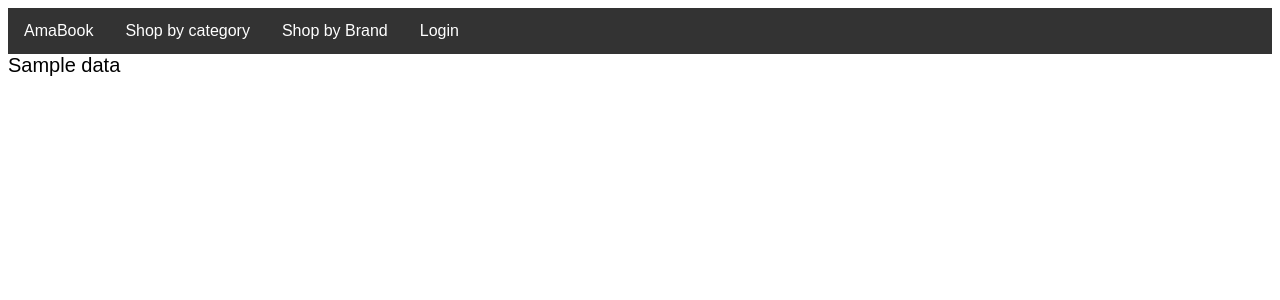
After one commit to Apacher122/DB-Project-1, a Flask app: template webserver/templates/item.html in a window 1280 px wide. The commit adds this page. Shown: the top 300 px of the page. Run offline with Flask 2, Linux system fonts and the light colour scheme; the template is opened without the code that fills it: most values are stand-ins (such as "Sample title", 1, 10 or a date in 2020); parts of the project's set-up code (start-up, migrations or seed data) failed here and were passed over.

Commit message:
Product links redirect to item.html which has product info Changed some variable names in server.py for index, category, brand, and item routes Changed button names in category and brand drop down menus

```diff
--- a/webserver/server.py
+++ b/webserver/server.py
@@ -109,11 +109,11 @@
   #
   # example of a database query
   #
-  cursor = g.conn.execute("SELECT username FROM users")
-  names = []
-  for result in cursor:
-    names.append(result['username'])  # can also be accessed using result[0]
-  cursor.close()
+  #cursor = g.conn.execute("SELECT username FROM users")
+  #names = []
+  #for result in cursor:
+  #  names.append(result['username'])  # can also be accessed using result[0]
+  #cursor.close()
 
   #
   # Flask uses Jinja templates, which is an extension to HTML where you can
@@ -141,14 +141,14 @@
   #     <div>{{n}}</div>
   #     {% endfor %}
   #
-  context = dict(data = names)
+  #context = dict(data = names)
 
 
   #
   # render_template looks in the templates/ folder for files.
   # for example, the below file reads template/index.html
   #
-  return render_template("index.html", **context)
+  return render_template("index.html")
 
 #
 # This is an example of a different path.  You can see it at:
@@ -159,33 +159,57 @@
 # The functions for each app.route need to have different names
 #
 
-@app.route('/another')
-def another():
-  print(request.args)
-  cursor = g.conn.execute("SELECT username FROM users")
-  names = []
-  for result in cursor:
-    names.append(result['username'])  # can also be accessed using result[0]
-  cursor.close()
-  context = dict(data = names)
-  return render_template("another.html",**context)
+#@app.route('/another')
+#def another():
+#  print(request.args)
+#  cursor = g.conn.execute("SELECT username FROM users")
+#  names = []
+# for result in cursor:
+#    names.append(result['username'])  # can also be accessed using result[0]
+#  cursor.close()
+#  context = dict(data = names)
+#  return render_template("another.html",**context)
 
 
-# Example of adding new data to the database
-@app.route('/add', methods=['POST'])
-def add():
+# Shop by category page
+@app.route('/category', methods=['POST'])
+def category():
   print(request.args)
-  print("test\n");
-  name = request.form['item']
-  print("test\n");
+  category = request.form['category']
+  categories = []
+  cursor = g.conn.execute("SELECT name, description FROM Products WHERE products.item_type = (%s)", category)
+  for result in cursor:
+    categories.append(result['name'])
+  cursor.close()
+  context = dict(data=categories)
+  return render_template("products.html", **context)
+
+# Shop by brand page
+@app.route('/brand', methods=['POST'])
+def brand():
+  print(request.args)
+  brand = request.form['brand']
+  brands = []
+  cursor = g.conn.execute("SELECT name, description FROM Products WHERE products.sold_by = (%s) GROUP BY name, description", brand)
+  for result in cursor:
+    brands.append(result['name'])
+  cursor.close()
+  context = dict(data=brands)
+  return render_template("products.html", **context)
+
+# individual item page
+@app.route('/item')
+def item():
+  print(request.args)
+  selected_item=request.args.get('type')
   names = []
-  cursor = g.conn.execute("SELECT name, description FROM Products WHERE products.item_type = (%s) GROUP BY name, description", name)
+  cursor = g.conn.execute("SELECT name, description FROM Products WHERE products.name = (%s) GROUP BY name, description", selected_item)
   for result in cursor:
     names.append(result['name'])
+    names.append(result['description'])
   cursor.close()
   context = dict(data=names)
-  return render_template("products.html", **context)
-
+  return render_template("item.html", **context)
 
 @app.route('/login')
 def login():
--- /dev/null
+++ b/webserver/templates/item.html
@@ -0,0 +1,9 @@
+{% extends 'layout.html' %}
+
+{% block content %}
+
+  <div>
+    {{data}}
+  </div>
+
+{% endblock %}
--- a/webserver/templates/layout.html
+++ b/webserver/templates/layout.html
@@ -17,13 +17,13 @@
               <i class="fa fa-caret-down"></i>
             </button>
             <div class="dropdown-content">
-              <form method="POST" action="/add">
-                <button name="item" class="links" value="Bralette">Bralettes</button>
-                <button name="item" class="links" value="Athletic Shoes">Shoes</button>
-                <button name="item" class="links" value="Glasses">Glasses</button>
-                <button name="item" class="links" value="Single Wick Candle">Candles</button>
-                <button name="item" class="links" value="Gloves">Gloves</button>
-                <button name="item" class="links" value="Video Games">Video Games</button>
+              <form method="POST" action="/category">
+                <button name="category" class="links" value="Bralette">Bralettes</button>
+                <button name="category" class="links" value="Athletic Shoes">Shoes</button>
+                <button name="category" class="links" value="Glasses">Glasses</button>
+                <button name="category" class="links" value="Single wick candle">Candles</button>
+                <button name="category" class="links" value="Gloves">Gloves</button>
+                <button name="category" class="links" value="Video game">Video Games</button>
               </form>
             </div>
           </div>
@@ -32,13 +32,23 @@
               <i class="fa fa-caret-down"></i>
             </button>
             <div class="dropdown-content">
-              <form method="POST" action="/add">
-                <button name="item" class="links" value="Bralette">Bralettes</button>
-                <button name="item" class="links" value="Athletic Shoes">Shoes</button>
-                <button name="item" class="links" value="Glasses">Glasses</button>
-                <button name="item" class="links" value="Single Wick Candle">Candles</button>
-                <button name="item" class="links" value="Gloves">Gloves</button>
-                <button name="item" class="links" value="Video Games">Video Games</button>
+              <form method="POST" action="/brand">
+                <button name="brand" class="links" value="AAAAAAA">Aerie by American Eagle Outfitters</button>
+                <button name="brand" class="links" value="BBBBBBB">Bath & Body Works</button>
+                <button name="brand" class="links" value="CCCCCCC">Claire's</button>
+                <button name="brand" class="links" value="ABABABA">Famous Footwear</button>
+                <button name="brand" class="links" value="ABCDEFG">Gertrube Hawk Chocolates</button>
+                <button name="brand" class="links" value="HMMMMMM">H&M</button>
+                <button name="brand" class="links" value="BCBCBCB">Burberry</button>
+                <button name="brand" class="links" value="DDDDDDD">Sephora</button>
+                <button name="brand" class="links" value="ASDSDDD">Journeys</button>
+                <button name="brand" class="links" value="NDSJFKF">Kay Jewelers</button>
+                <button name="brand" class="links" value="BDJIMDF">LensCrafters</button>
+                <button name="brand" class="links" value="EEEEEEE">S&B Sports Collectibles</button>
+                <button name="brand" class="links" value="BDFUHEF">Dick's Sporting Goods</button>
+                <button name="brand" class="links" value="QQQQQQQ">Acme Acupuncture & Wellness</button>
+                <button name="brand" class="links" value="JJJJJJJ">Apple Store</button>
+                <button name="brand" class="links" value="HIHIHIH">Gamestop</button>
               </form>
             </div>
           </div>
```
Also changed, not shown: webserver/templates/products.html (+1 -16 lines), 2 other files.
